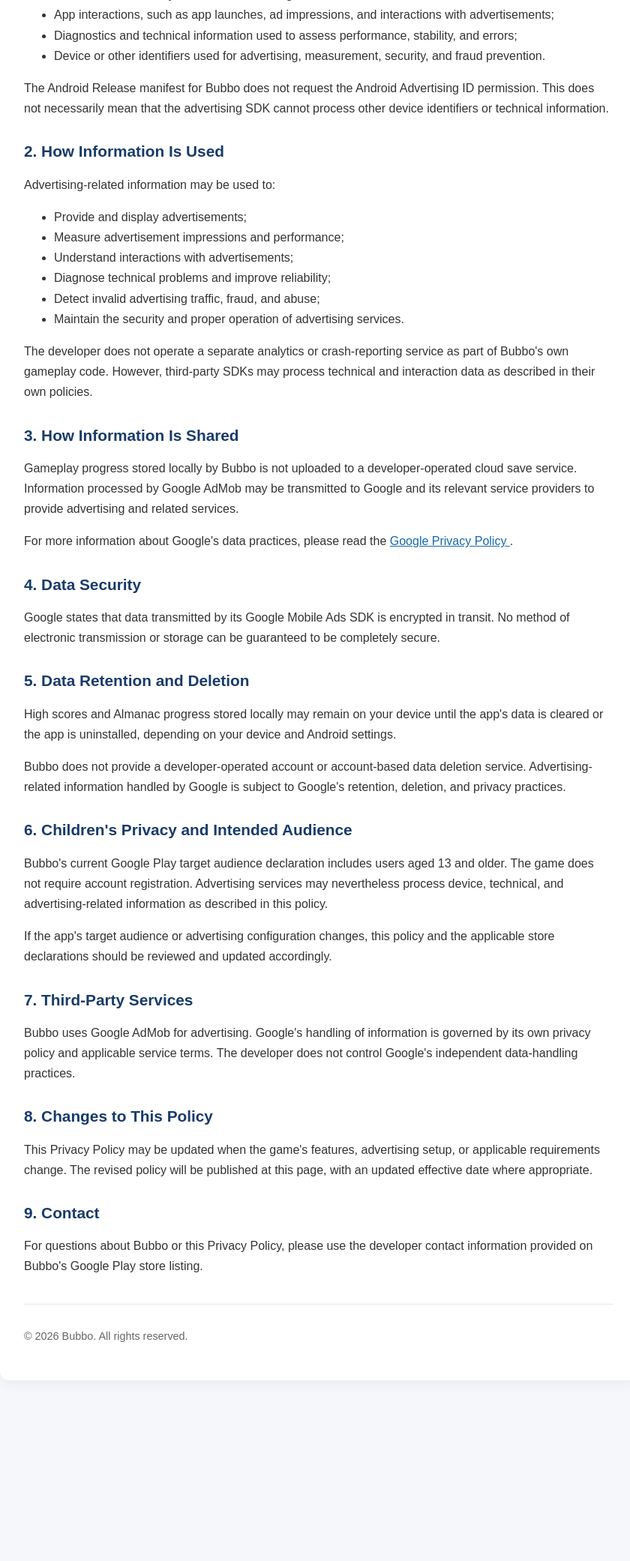
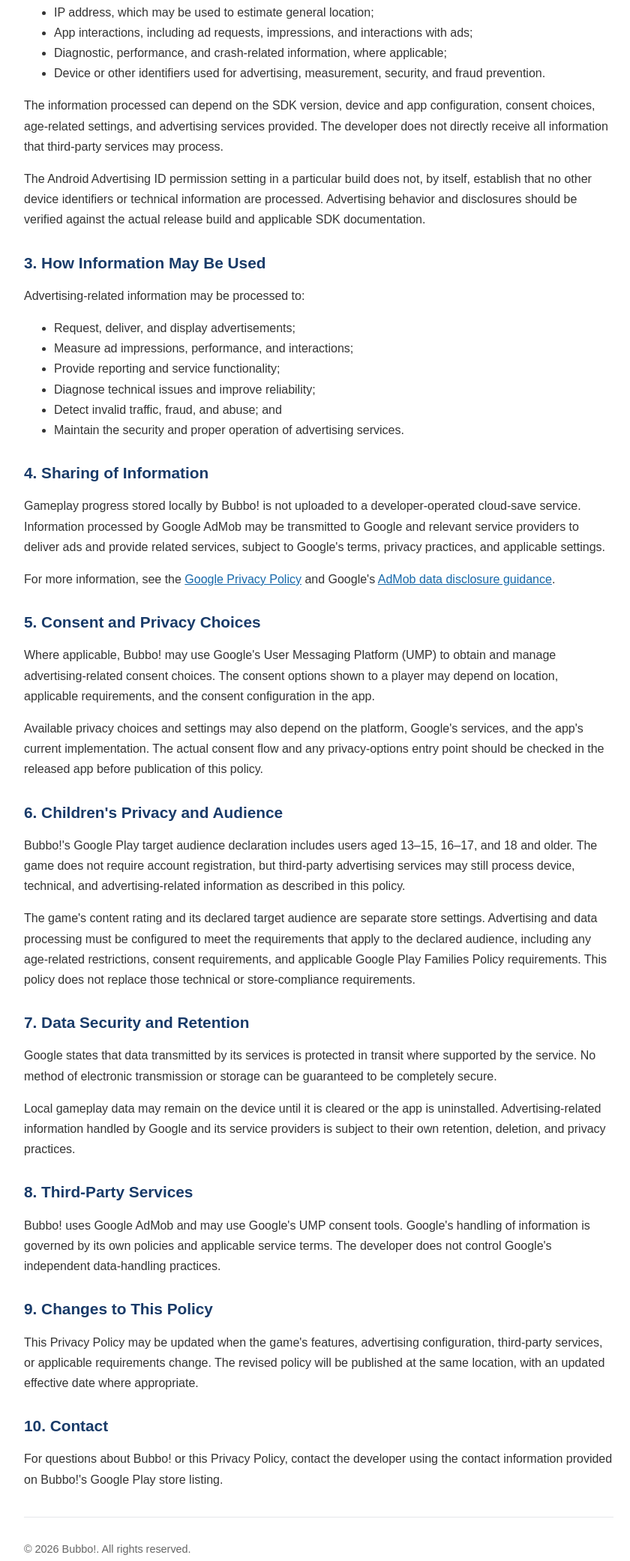
Before and after one commit to emmanuelleabendan/bubbo-privacy-policy, a plain HTML site: page index.html in a window 1280 px wide. Shown: the part 681-2763 px from the top of the page at 75% size, without its empty margins (215-1055 px from the left). Before the commit the page ends 2573 px from the top, so only its background shows below. Drawn offline with Linux system fonts and the light colour scheme.

Commit message:
Revise Privacy Policy for Bubbo! game
Updated the Privacy Policy for Bubbo to reflect the new game title 'Bubbo!' and revised content regarding data handling and advertising.

````diff
--- a/index.html
+++ b/index.html
@@ -1,232 +1,66 @@
-```html
 <!DOCTYPE html>
 <html lang="en">
 <head>
 <meta charset="UTF-8">
 <meta name="viewport" content="width=device-width, initial-scale=1.0">
-	<meta name="description" content="Privacy Policy for Bubbo, a balloon survival game. Learn how gameplay data and advertising-related information are handled.">
-	<title>Bubbo - Privacy Policy</title>
+<meta name="description" content="Privacy Policy for Bubbo!, a balloon survival game.">
+<title>Bubbo! - Privacy Policy</title>
 <style>
-		* {
-			box-sizing: border-box;
-		}
-
-		body {
-			font-family: Arial, Helvetica, sans-serif;
-			line-height: 1.7;
-			color: #333;
-			background: #f5f7fb;
-			margin: 0;
-			padding: 24px 16px;
-		}
-
-		main {
-			max-width: 850px;
-			margin: 0 auto;
-			padding: 32px;
-			background: #fff;
-			border-radius: 12px;
-			box-shadow: 0 4px 18px rgba(0, 0, 0, 0.06);
-		}
-
-		h1, h2 {
-			color: #193b69;
-			line-height: 1.3;
-		}
-
-		h1 {
-			margin-top: 0;
-		}
-
-		h2 {
-			margin-top: 30px;
-			font-size: 1.3rem;
-		}
-
-		a {
-			color: #1769aa;
-			overflow-wrap: anywhere;
-		}
-
-		.effective-date {
-			color: #666;
-			font-size: 0.95rem;
-		}
-
-		footer {
-			margin-top: 36px;
-			padding-top: 16px;
-			border-top: 1px solid #e5e7eb;
-			color: #666;
-			font-size: 0.9rem;
-		}
-
-		@media (max-width: 600px) {
-			main {
-				padding: 22px 18px;
-			}
-		}
+*{box-sizing:border-box}body{font-family:Arial,Helvetica,sans-serif;line-height:1.7;color:#333;background:#f5f7fb;margin:0;padding:24px 16px}main{max-width:850px;margin:0 auto;padding:32px;background:#fff;border-radius:12px;box-shadow:0 4px 18px rgba(0,0,0,.06)}h1,h2{color:#193b69;line-height:1.3}h1{margin-top:0}h2{margin-top:30px;font-size:1.3rem}a{color:#1769aa;overflow-wrap:anywhere}.effective-date{color:#666;font-size:.95rem}footer{margin-top:36px;padding-top:16px;border-top:1px solid #e5e7eb;color:#666;font-size:.9rem}@media(max-width:600px){main{padding:22px 18px}}
 </style>
 </head>
 <body>
 <main>
-		<h1>Bubbo Privacy Policy</h1>
-		<p class="effective-date">
-			<strong>Effective date:</strong> October 13, 2026
-		</p>
+<h1>Bubbo! Privacy Policy</h1>
+<p class="effective-date"><strong>Effective date:</strong> October 26, 2026</p>
+<p>This Privacy Policy explains how information may be handled when you play <strong>Bubbo!</strong>, a balloon survival game in which you avoid enemies and hazards, collect stars, try to beat your high score, and unlock enemy types in the Almanac.</p>
 
-		<p>
-			This Privacy Policy explains how information is handled when you
-			play <strong>Bubbo</strong>, a balloon survival game in which you
-			avoid enemies and hazards, collect stars, try to beat your high
-			score, and unlock enemy types in the Almanac.
-		</p>
+<h2>1. Information Stored by the Game</h2>
+<p>Bubbo! does not require an account or registration. Gameplay progress, including high scores, settings, currency, and Almanac progress, may be stored locally on your device. The developer does not provide a cloud-save service for this gameplay data.</p>
+<p>Local data may remain on your device until you clear the app's data, uninstall the game, or otherwise remove it using your device's settings. Exact behavior may depend on your device and Android configuration.</p>
 
-		<h2>1. Information We Collect</h2>
+<h2>2. Advertising and Third-Party Data</h2>
+<p>Bubbo! uses Google AdMob to display interstitial and rewarded advertisements. Rewarded advertisements allow players to earn 50 Bubblies, the game's virtual currency, after the ad's reward conditions are met.</p>
+<p>When ads are requested or displayed, Google Mobile Ads SDK and its service providers may collect or process information such as:</p>
+<ul>
+<li>IP address, which may be used to estimate general location;</li>
+<li>App interactions, including ad requests, impressions, and interactions with ads;</li>
+<li>Diagnostic, performance, and crash-related information, where applicable;</li>
+<li>Device or other identifiers used for advertising, measurement, security, and fraud prevention.</li>
+</ul>
+<p>The information processed can depend on the SDK version, device and app configuration, consent choices, age-related settings, and advertising services provided. The developer does not directly receive all information that third-party services may process.</p>
+<p>The Android Advertising ID permission setting in a particular build does not, by itself, establish that no other device identifiers or technical information are processed. Advertising behavior and disclosures should be verified against the actual release build and applicable SDK documentation.</p>
 
-		<h3>Gameplay Information</h3>
-		<p>
-			Bubbo does not require an account or registration. High scores
-			and Almanac progress may be stored locally on your device.
-			The game does not provide cloud saves through the developer.
-		</p>
+<h2>3. How Information May Be Used</h2>
+<p>Advertising-related information may be processed to:</p>
+<ul><li>Request, deliver, and display advertisements;</li><li>Measure ad impressions, performance, and interactions;</li><li>Provide reporting and service functionality;</li><li>Diagnose technical issues and improve reliability;</li><li>Detect invalid traffic, fraud, and abuse; and</li><li>Maintain the security and proper operation of advertising services.</li></ul>
 
-		<h3>Advertising Information</h3>
-		<p>
-			Bubbo uses Google AdMob to display interstitial advertisements.
-			Rewarded advertisements are not currently part of the game.
-		</p>
+<h2>4. Sharing of Information</h2>
+<p>Gameplay progress stored locally by Bubbo! is not uploaded to a developer-operated cloud-save service. Information processed by Google AdMob may be transmitted to Google and relevant service providers to deliver ads and provide related services, subject to Google's terms, privacy practices, and applicable settings.</p>
+<p>For more information, see the <a href="https://policies.google.com/privacy" target="_blank" rel="noopener noreferrer">Google Privacy Policy</a> and Google's <a href="https://developers.google.com/admob/android/privacy/play-data-disclosure" target="_blank" rel="noopener noreferrer">AdMob data disclosure guidance</a>.</p>
 
-		<p>
-			When advertisements are requested or displayed, the Google Mobile
-			Ads SDK and its service providers may collect or process
-			information such as:
-		</p>
+<h2>5. Consent and Privacy Choices</h2>
+<p>Where applicable, Bubbo! may use Google's User Messaging Platform (UMP) to obtain and manage advertising-related consent choices. The consent options shown to a player may depend on location, applicable requirements, and the consent configuration in the app.</p>
+<p>Available privacy choices and settings may also depend on the platform, Google's services, and the app's current implementation. The actual consent flow and any privacy-options entry point should be checked in the released app before publication of this policy.</p>
 
-		<ul>
-			<li>
-				IP address, which may be used to estimate general location;
-			</li>
-			<li>
-				App interactions, such as app launches, ad impressions,
-				and interactions with advertisements;
-			</li>
-			<li>
-				Diagnostics and technical information used to assess
-				performance, stability, and errors;
-			</li>
-			<li>
-				Device or other identifiers used for advertising,
-				measurement, security, and fraud prevention.
-			</li>
-		</ul>
+<h2>6. Children's Privacy and Audience</h2>
+<p>Bubbo!'s Google Play target audience declaration includes users aged 13–15, 16–17, and 18 and older. The game does not require account registration, but third-party advertising services may still process device, technical, and advertising-related information as described in this policy.</p>
+<p>The game's content rating and its declared target audience are separate store settings. Advertising and data processing must be configured to meet the requirements that apply to the declared audience, including any age-related restrictions, consent requirements, and applicable Google Play Families Policy requirements. This policy does not replace those technical or store-compliance requirements.</p>
 
-		<p>
-			The Android Release manifest for Bubbo does not request the
-			Android Advertising ID permission. This does not necessarily
-			mean that the advertising SDK cannot process other device
-			identifiers or technical information.
-		</p>
+<h2>7. Data Security and Retention</h2>
+<p>Google states that data transmitted by its services is protected in transit where supported by the service. No method of electronic transmission or storage can be guaranteed to be completely secure.</p>
+<p>Local gameplay data may remain on the device until it is cleared or the app is uninstalled. Advertising-related information handled by Google and its service providers is subject to their own retention, deletion, and privacy practices.</p>
 
-		<h2>2. How Information Is Used</h2>
-		<p>Advertising-related information may be used to:</p>
-		<ul>
-			<li>Provide and display advertisements;</li>
-			<li>Measure advertisement impressions and performance;</li>
-			<li>Understand interactions with advertisements;</li>
-			<li>Diagnose technical problems and improve reliability;</li>
-			<li>Detect invalid advertising traffic, fraud, and abuse;</li>
-			<li>Maintain the security and proper operation of advertising services.</li>
-		</ul>
+<h2>8. Third-Party Services</h2>
+<p>Bubbo! uses Google AdMob and may use Google's UMP consent tools. Google's handling of information is governed by its own policies and applicable service terms. The developer does not control Google's independent data-handling practices.</p>
 
-		<p>
-			The developer does not operate a separate analytics or
-			crash-reporting service as part of Bubbo's own gameplay code.
-			However, third-party SDKs may process technical and interaction
-			data as described in their own policies.
-		</p>
+<h2>9. Changes to This Policy</h2>
+<p>This Privacy Policy may be updated when the game's features, advertising configuration, third-party services, or applicable requirements change. The revised policy will be published at the same location, with an updated effective date where appropriate.</p>
 
-		<h2>3. How Information Is Shared</h2>
-		<p>
-			Gameplay progress stored locally by Bubbo is not uploaded to a
-			developer-operated cloud save service. Information processed
-			by Google AdMob may be transmitted to Google and its relevant
-			service providers to provide advertising and related services.
-		</p>
+<h2>10. Contact</h2>
+<p>For questions about Bubbo! or this Privacy Policy, contact the developer using the contact information provided on Bubbo!'s Google Play store listing.</p>
 
-		<p>
-			For more information about Google's data practices, please read
-			the
-			<a href="https://policies.google.com/privacy"
-			   target="_blank"
-			   rel="noopener noreferrer">
-				Google Privacy Policy
-			</a>.
-		</p>
-
-		<h2>4. Data Security</h2>
-		<p>
-			Google states that data transmitted by its Google Mobile Ads SDK
-			is encrypted in transit. No method of electronic transmission
-			or storage can be guaranteed to be completely secure.
-		</p>
-
-		<h2>5. Data Retention and Deletion</h2>
-		<p>
-			High scores and Almanac progress stored locally may remain on
-			your device until the app's data is cleared or the app is
-			uninstalled, depending on your device and Android settings.
-		</p>
-
-		<p>
-			Bubbo does not provide a developer-operated account or
-			account-based data deletion service. Advertising-related
-			information handled by Google is subject to Google's retention,
-			deletion, and privacy practices.
-		</p>
-
-		<h2>6. Children's Privacy and Intended Audience</h2>
-		<p>
-			Bubbo's current Google Play target audience declaration includes
-			users aged 13 and older. The game does not require account
-			registration. Advertising services may nevertheless process
-			device, technical, and advertising-related information as
-			described in this policy.
-		</p>
-
-		<p>
-			If the app's target audience or advertising configuration
-			changes, this policy and the applicable store declarations
-			should be reviewed and updated accordingly.
-		</p>
-
-		<h2>7. Third-Party Services</h2>
-		<p>
-			Bubbo uses Google AdMob for advertising. Google's handling of
-			information is governed by its own privacy policy and applicable
-			service terms. The developer does not control Google's
-			independent data-handling practices.
-		</p>
-
-		<h2>8. Changes to This Policy</h2>
-		<p>
-			This Privacy Policy may be updated when the game's features,
-			advertising setup, or applicable requirements change. The
-			revised policy will be published at this page, with an updated
-			effective date where appropriate.
-		</p>
-
-		<h2>9. Contact</h2>
-		<p>
-			For questions about Bubbo or this Privacy Policy, please use
-			the developer contact information provided on Bubbo's Google
-			Play store listing.
-		</p>
-
-		<footer>
-			<p>&copy; 2026 Bubbo. All rights reserved.</p>
-		</footer>
+<footer><p>&copy; 2026 Bubbo!. All rights reserved.</p></footer>
 </main>
 </body>
 </html>
-```
````
Lines whose indentation alone changed are shown as unchanged.
